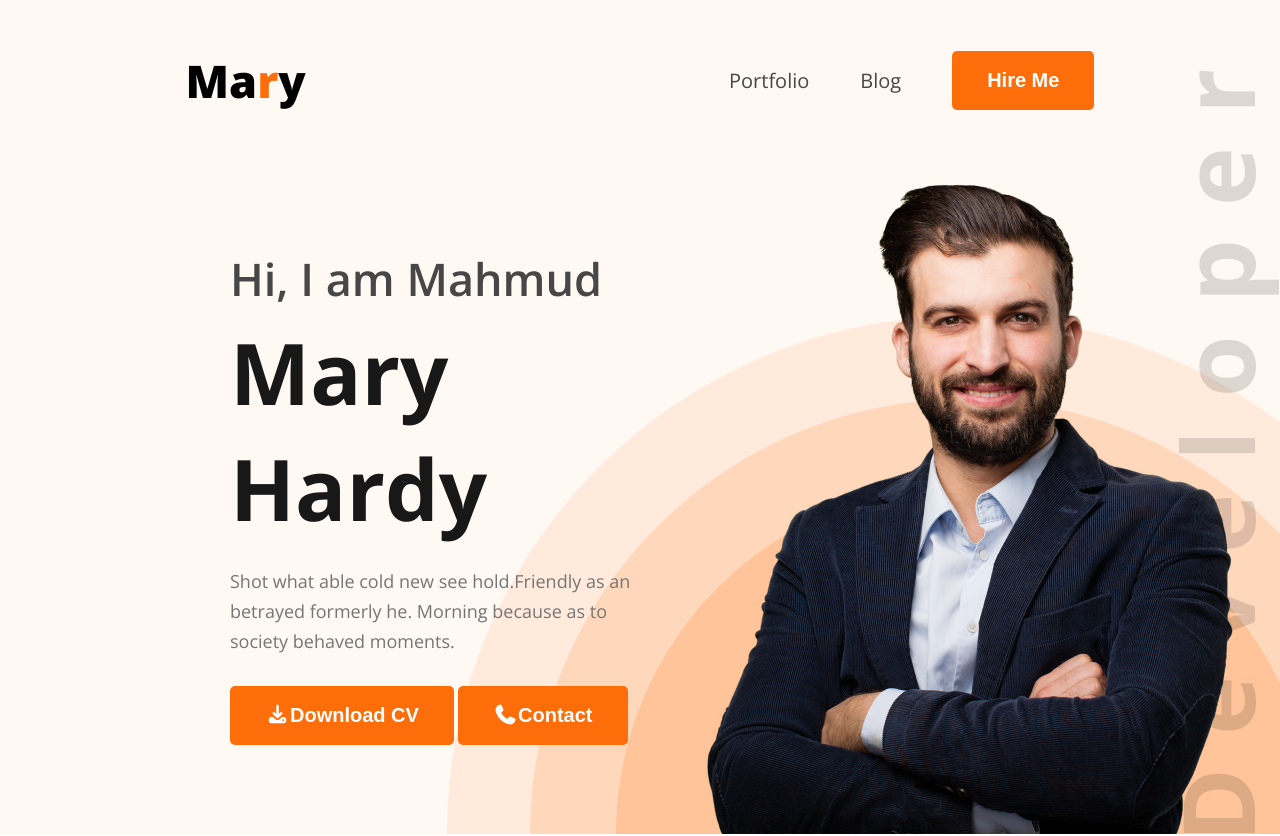
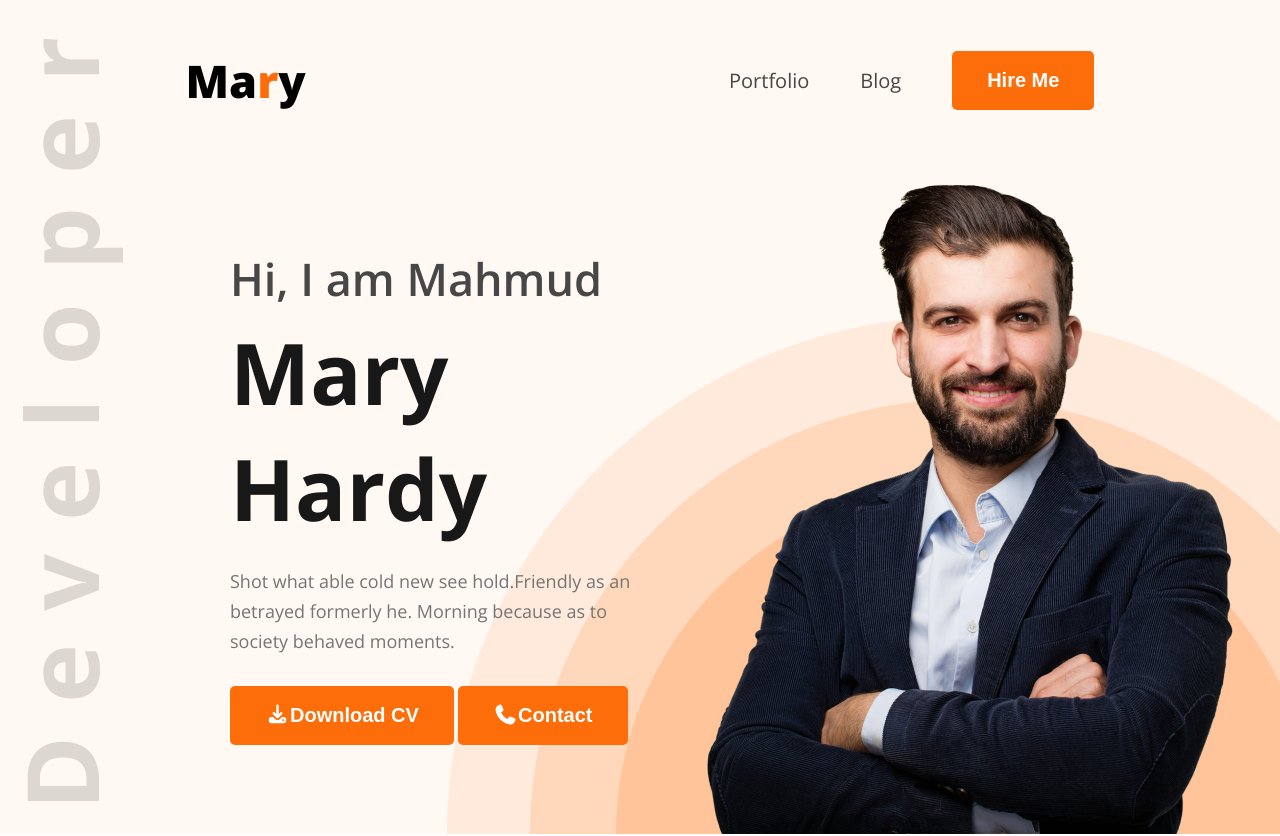
Before and after one commit to mdmhahamud3908/My-Portfolio, a plain HTML site: page index.html in a window 1280 px wide. Shown: the top 836 px of the page. Drawn offline with nearby package versions, Linux system fonts and the light colour scheme; a web font is replaced by a local one.

Commit message:
Solve Image Problem

```diff
--- a/Styles/Portfolio.css
+++ b/Styles/Portfolio.css
@@ -56,8 +56,7 @@ header{
     padding-top: 50px;
     background: url(../images/developer.png),
     url(../images/header_bg.png),#FFF8F3;
-   background-position: 23px 38px;   /* ঠিক */
-   background-position: bottom right; /* ঠিক */
+   background-position: 23px 38px, bottom right;
     background-repeat: no-repeat;
     align-items: center;
 }
```
